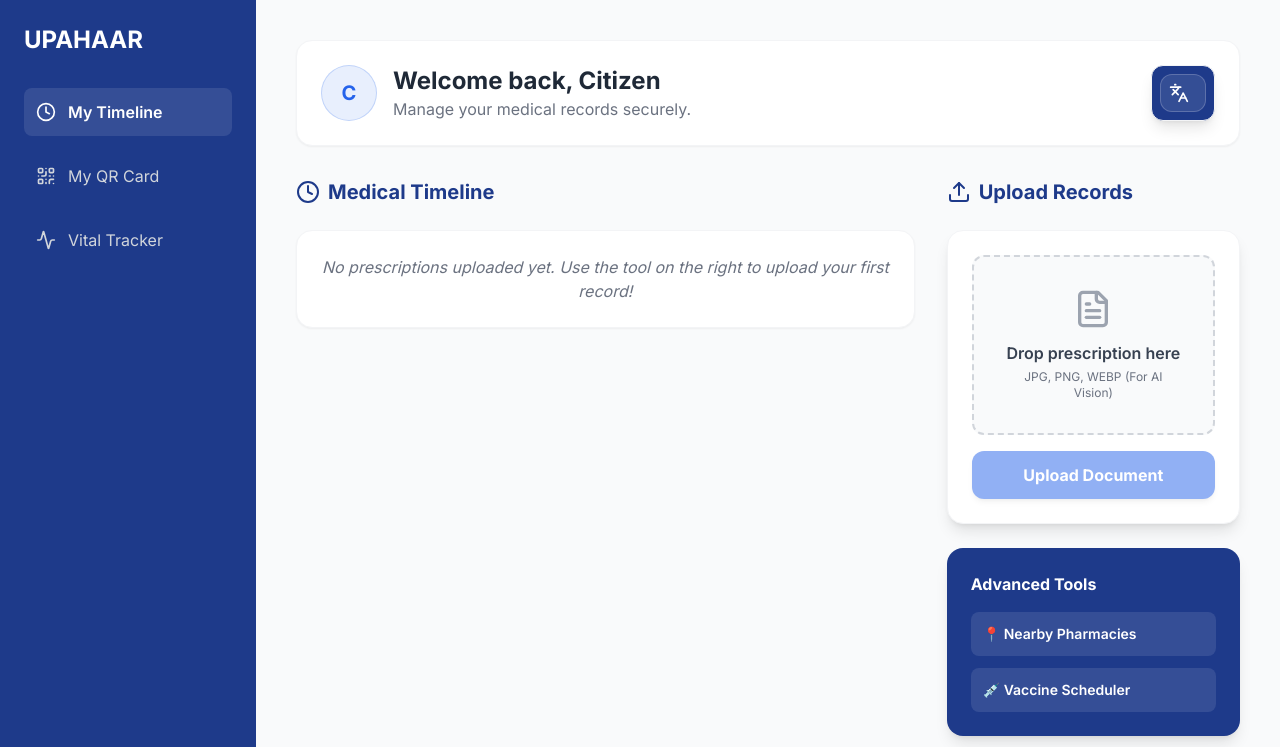
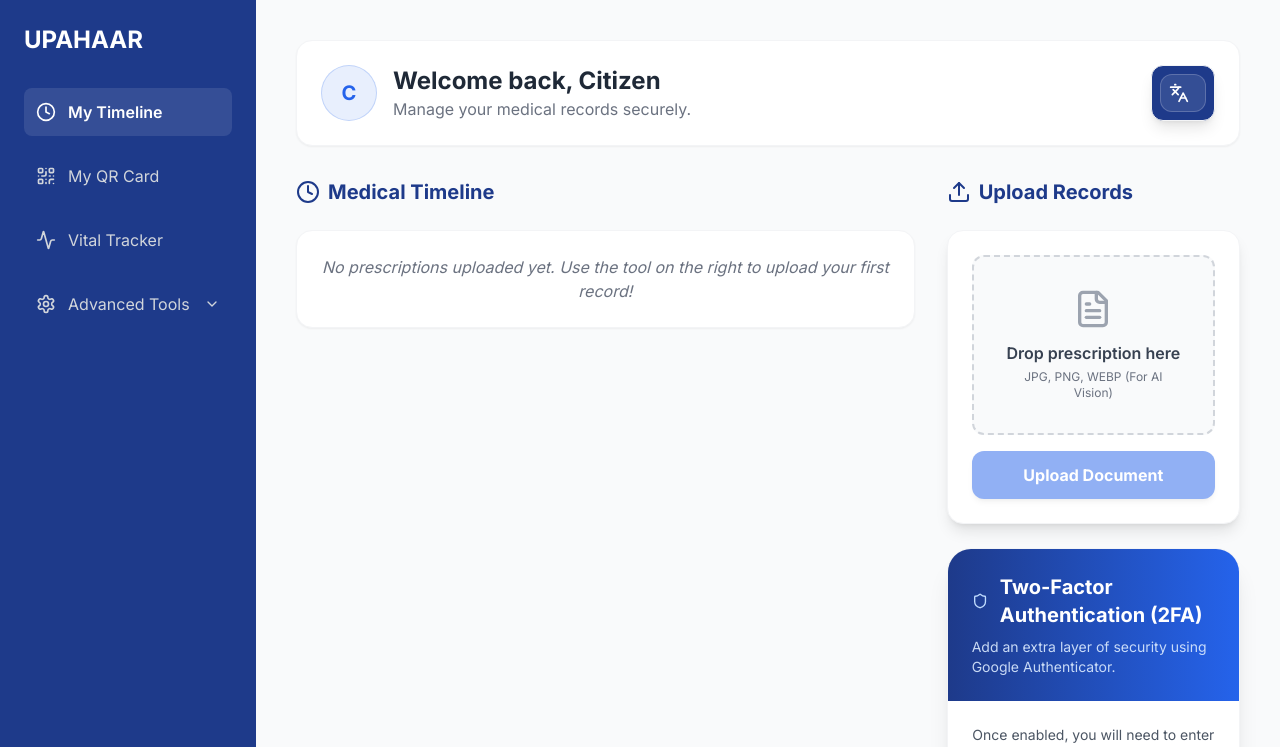
Before and after one commit to reyb888/UPAHAAR, a Next.js app in the folder frontend/: page /dashboard/citizen in a window 1280 px wide. Shown: the top 747 px of the page. Built offline with nearby package versions, Linux system fonts and the light colour scheme.

Commit message:
advance tools relocate

```diff
--- a/frontend/src/app/dashboard/citizen/page.tsx
+++ b/frontend/src/app/dashboard/citizen/page.tsx
@@ -2,7 +2,7 @@
 
 import { useState, useEffect } from 'react';
 import { motion } from 'framer-motion';
-import { Upload, Clock, FileText, Settings, QrCode, Pill, CheckCircle2, Trash2, ShieldAlert, Ban, Activity, X } from 'lucide-react';
+import { Upload, Clock, FileText, Settings, QrCode, Pill, CheckCircle2, Trash2, ShieldAlert, Ban, Activity, X, ChevronDown, MapPin, Syringe } from 'lucide-react';
 import Link from 'next/link';
 import TwoFactorSetup from '../../components/TwoFactorSetup';
 import GoogleTranslate from '../../components/GoogleTranslate';
@@ -24,6 +24,7 @@ export default function CitizenDashboard() {
   const [showRemoveModal, setShowRemoveModal] = useState(false);
   const [medicineToRemove, setMedicineToRemove] = useState<any>(null);
   const [isRemoving, setIsRemoving] = useState(false);
+  const [showAdvancedTools, setShowAdvancedTools] = useState(false);
 
   const getFileUrl = (url?: string) => {
     if (!url) return '#';
@@ -236,6 +237,38 @@ export default function CitizenDashboard() {
             <Link href="/dashboard/citizen/vitals" className="flex items-center gap-3 hover:bg-white/5 p-3 rounded-lg transition-colors text-gray-300">
               <Activity size={20} /> Vital Tracker
             </Link>
+
+            {/* Advanced Tools Dropdown */}
+            <div>
+              <button
+                onClick={() => setShowAdvancedTools(!showAdvancedTools)}
+                className="w-full flex items-center justify-between hover:bg-white/5 p-3 rounded-lg transition-colors text-gray-300"
+              >
+                <span className="flex items-center gap-3">
+                  <Settings size={20} /> Advanced Tools
+                </span>
+                <ChevronDown
+                  size={16}
+                  className={`transition-transform duration-200 ${showAdvancedTools ? 'rotate-180' : ''}`}
+                />
+              </button>
+              {showAdvancedTools && (
+                <div className="ml-4 mt-1 space-y-1 border-l border-white/10 pl-3">
+                  <Link
+                    href="/dashboard/citizen/pharmacy-finder"
+                    className="flex items-center gap-2 p-2.5 rounded-lg hover:bg-white/10 transition-colors text-gray-400 hover:text-white text-sm font-medium"
+                  >
+                    <MapPin size={16} /> Nearby Pharmacies
+                  </Link>
+                  <Link
+                    href="/dashboard/citizen/vaccines"
+                    className="flex items-center gap-2 p-2.5 rounded-lg hover:bg-white/10 transition-colors text-gray-400 hover:text-white text-sm font-medium"
+                  >
+                    <Syringe size={16} /> Vaccine Scheduler
+                  </Link>
+                </div>
+              )}
+            </div>
           </nav>
         </div>
         <div className="mt-auto pt-6 border-t border-white/10">
@@ -440,14 +473,7 @@ export default function CitizenDashboard() {
                 </form>
               </motion.div>
 
-              {/* Advanced Apps Links */}
-              <div className="bg-medical-dark text-white p-6 rounded-2xl shadow-lg">
-                 <h3 className="font-bold mb-4">Advanced Tools</h3>
-                 <div className="space-y-3">
-                    <Link href="/dashboard/citizen/pharmacy-finder" className="block bg-white/10 hover:bg-white/20 p-3 rounded-lg transition text-sm font-semibold">📍 Nearby Pharmacies</Link>
-                    <Link href="/dashboard/citizen/vaccines" className="block bg-white/10 hover:bg-white/20 p-3 rounded-lg transition text-sm font-semibold">💉 Vaccine Scheduler</Link>
-                 </div>
-              </div>
+
 
               {/* Security Setup */}
               <TwoFactorSetup />
```
